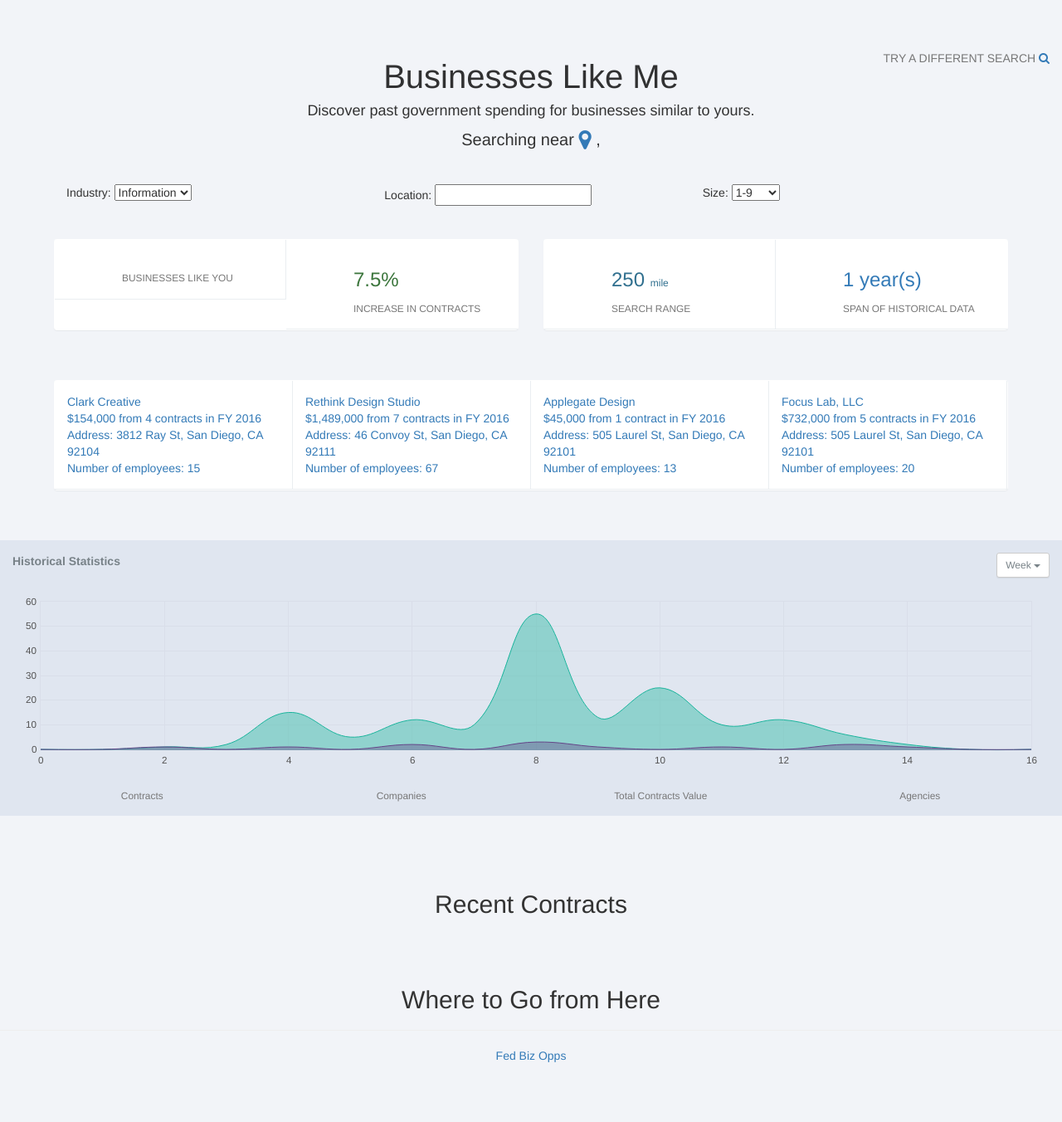
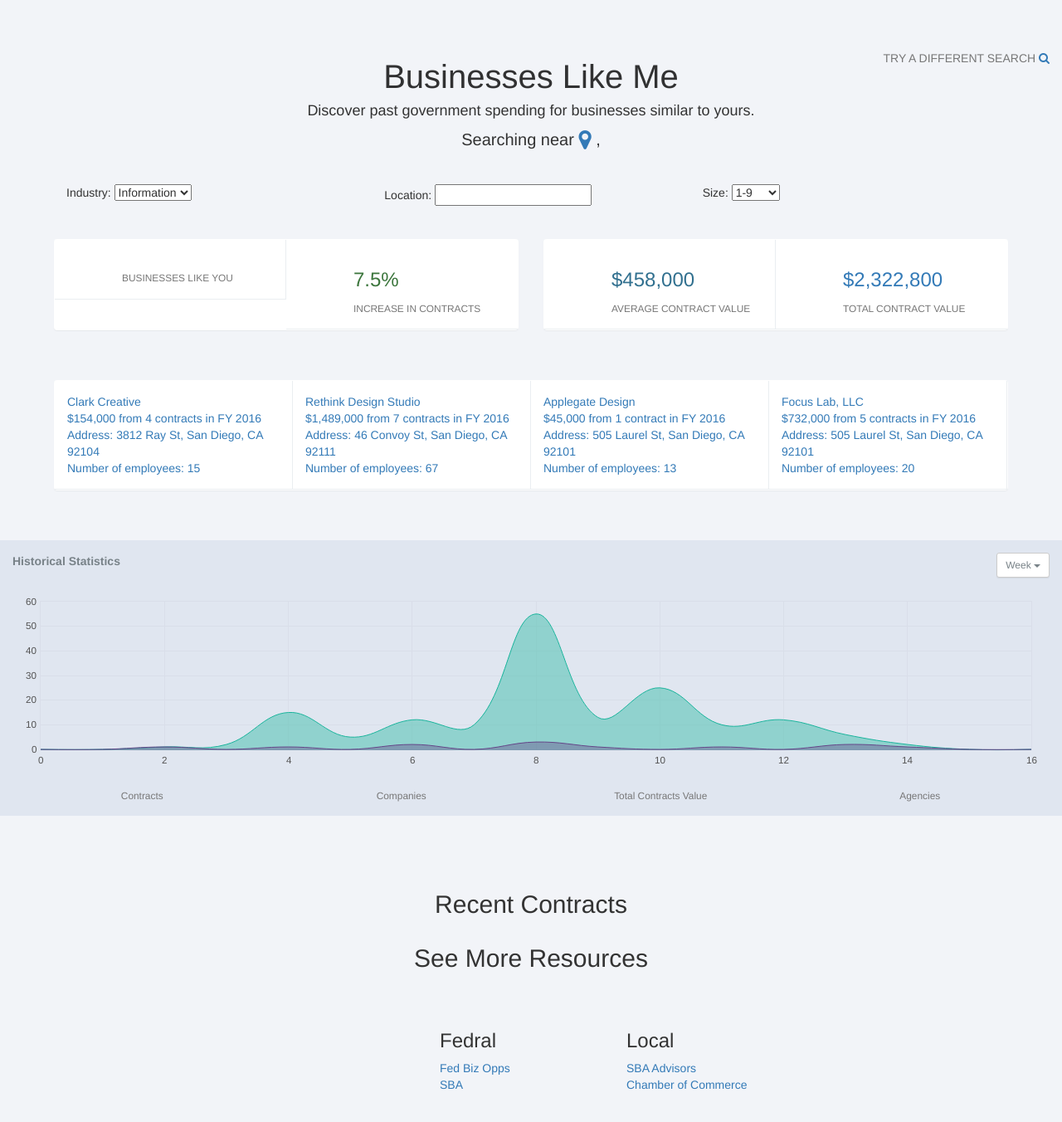
Before and after one commit to wlong0827/treasury-sb-search, a Flask app: template templates/dashboard.html in a window 1280 px wide. Shown: the top 1352 px of the page at 83% size. Run offline with Flask 2, Linux system fonts and the light colour scheme; the template is opened without the code that fills it, so the values that code supplies are empty; some libraries are stand-ins or nearby versions.

Commit message:
change tile content.add see more content

```diff
--- a/templates/dashboard.html
+++ b/templates/dashboard.html
@@ -130,8 +130,8 @@
                                 <i class="i i-location i-sm text-white"></i>
                               </span>
                               <span class="clear">
-                                <span class="h3 block m-t-xs text-info">250 <span class="text-sm">mile</span></span>
-                                <small class="text-muted text-u-c">Search Range</small>
+                                <span class="h3 block m-t-xs text-info">$458,000<span class="text-sm"></span></span>
+                                <small class="text-muted text-u-c">Average contract value</small>
                               </span>
                             </a>
                           </div>
@@ -142,8 +142,8 @@
                                 <i class="i i-alarm i-sm text-white"></i>
                               </span>
                               <span class="clear">
-                                <span class="h3 block m-t-xs text-primary">1 year(s)</span>
-                                <small class="text-muted text-u-c">Span of historical data</small>
+                                <span class="h3 block m-t-xs text-primary">$2,322,800</span>
+                                <small class="text-muted text-u-c">Total contract value</small>
                               </span>
                             </a>
                           </div>
@@ -357,10 +357,20 @@
                     <div class="line"></div>
                   </div>
 
-                <div class="row" style="margin-top:50px; margin-bottom:80px">
-                <center><h4 style="font-size:30px">Where to Go from Here</h4></center>
-                    <hr>
-                <center><a href="https://www.fbo.gov/">Fed Biz Opps</a></center>
+                <center><h4 style="font-size:30px">See More Resources</h4></center>
+                <div class="row" style="margin-top:50px; margin-bottom:80px; margin-left:500px;margin-right:300px;">
+                      <div class="col-sm-6">
+                       <h3>Fedral</h3>
+                        <a href="https://www.fbo.gov/">Fed Biz Opps</a>
+                        <div class="w-100"></div>
+                        <a href="https://www.sba.gov/">SBA</a>
+                      </div>
+                      <div class="col-sm-6">
+                       <h3>Local</h3>
+                        <a href="https://www.fbo.gov/">SBA Advisors</a>
+                        <div class="w-100"></div>
+                        <a href="https://www.sba.gov/">Chamber of Commerce</a>
+                      </div>
                   </div>
 
                 </section>
```
